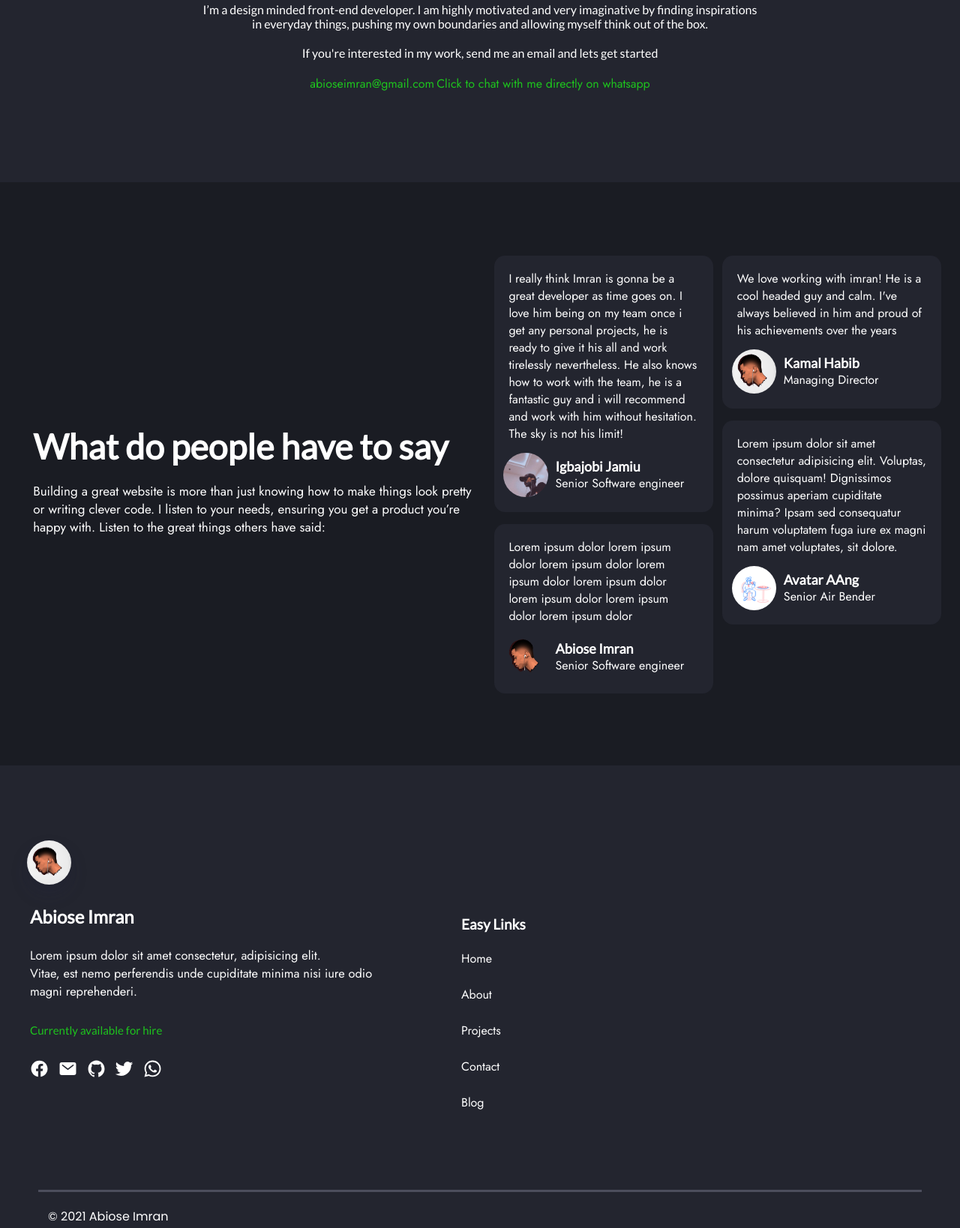
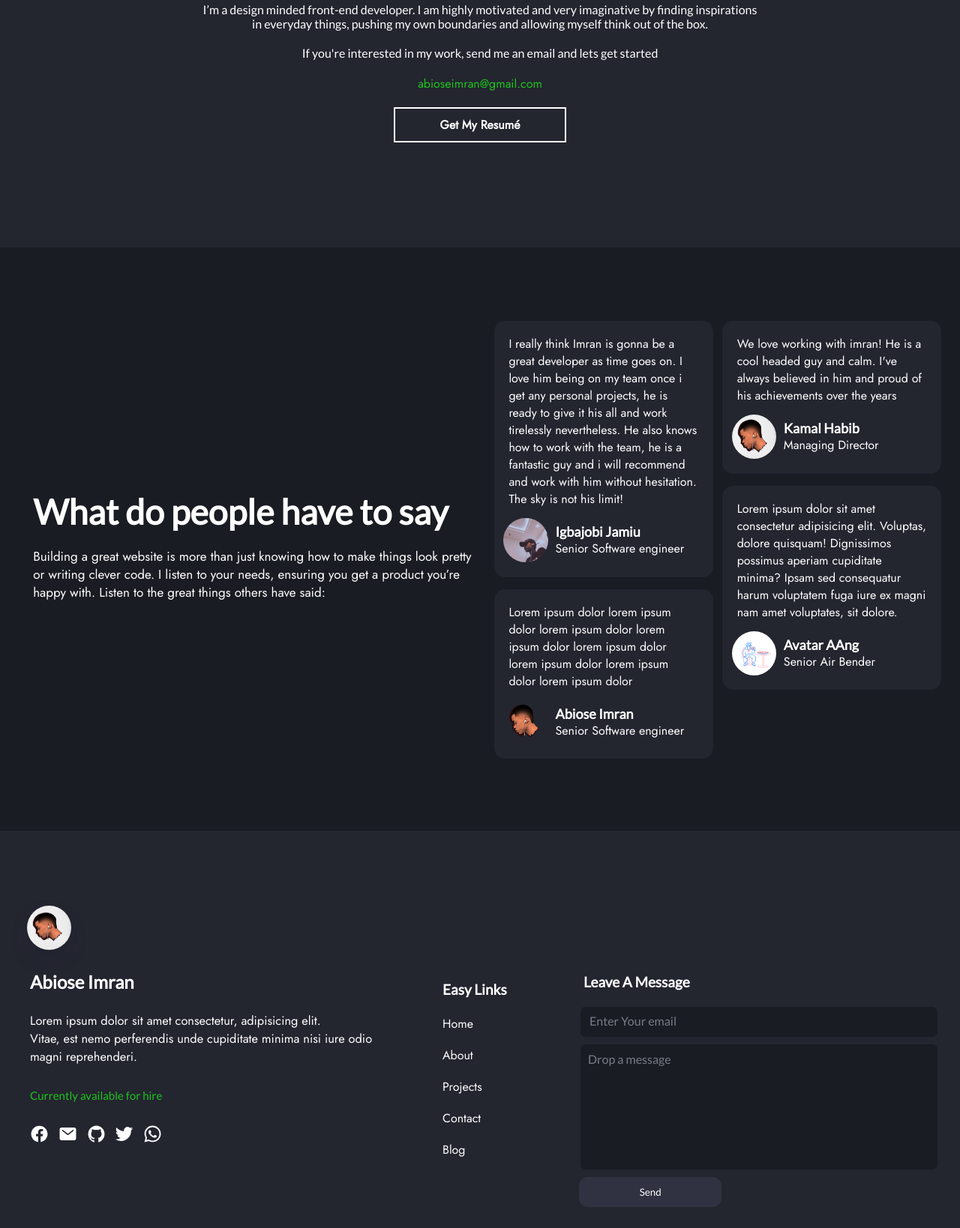
Before and after one commit to DevNifemi/my_portfolio, a plain HTML site: page contact.html in a window 1280 px wide. Shown: the part 553-2191 px from the top of the page at 75% size. Drawn offline with nearby package versions, Linux system fonts and the light colour scheme.

```diff
--- a/contact.html
+++ b/contact.html
@@ -127,8 +127,7 @@
             </p>
             <a href="mailto:abioseimran@gmail.com">abioseimran@gmail.com</a>
 
-            <a href="https://api.whatsapp.com/send?phone=+2348054621599">
-                 Click to chat with me directly on whatsapp</a>
+            <a class='btn' download href="https://drive.google.com/uc?export=download&id=1-ZJ6IQ5iPm-62C-ShVHNKSOFBqv7fS0q">Get My Resumé</a>
         </div>
     </div>
 
@@ -224,12 +223,20 @@
 
           <ul class="second-grid">
               <h4>Easy Links</h4>
-              <a href="index.html">Home</a>
-              <a href="about.html">About</a>
-              <a href="project.html">Projects</a>
-              <a href="contact.html">Contact</a>
+              <a href="index.html">Home</a> <br>
+              <a href="about.html">About</a> <br>
+              <a href="project.html">Projects</a> <br>
+              <a href="contact.html">Contact</a> <br>
               <a href="blog.html">Blog</a>
           </ul>
+
+          <form action="https://formsubmit.co/abioseimran@gmail.com" method="POST">
+              <h4>Leave A Message</h4>
+              <input name='email' type="email" required placeholder="Enter Your email"/>
+              <textarea name='text' required placeholder="Drop a message" name="" id="" cols="30" rows="7"></textarea>
+              <input type="hidden" name="_captcha" value="false">
+              <button class='form-btn' type="submit">Send</button>
+          </form>
         </div>
 
         <div class="line-container">
@@ -238,7 +245,6 @@
         <p class="copyright">© 2021 Abiose Imran</p>
     </footer>
 
-
     <!-- javascripts helper tools! -->
     <script src="js/index.js" defer></script>
     <script src="https://unpkg.com/ionicons@5.4.0/dist/ionicons.js"></script>
--- a/css/index.css
+++ b/css/index.css
@@ -763,7 +763,8 @@
 .footer-grid{
     margin-bottom: 80px;
     display: grid;
-    grid-template-columns: 600px 200px auto;
+/* padding: 10px; */
+    grid-template-columns: 600px 150px auto;
 }
 /* footer contents */
 .first-grid h2{
@@ -787,17 +788,17 @@
 }
 .second-grid{
     margin-top: 100px;
-    display: flex;
-    margin-left: -25px;
-    flex-direction: column;
+    display: block;
+    margin-left: -50px;
 }
 .second-grid h4{
     font-size: 19px;
     margin-bottom: 23px;
 }
-.second-grid>a{
-    margin-bottom: 25px;
+.second-grid > a{
     font-size: 16px;
+    display: block;
+    width: 50%;
     font-weight: normal !important;
     list-style-type: none;
 }
@@ -838,12 +839,13 @@
     flex-direction: column;
     justify-content: center;
     padding-right: 30px;
-    margin-left: 19px;
+    margin-left: 24px;
     margin-top: 90px;
 }
-.form h4{
+form h4{
     font-size: 19px;
-    margin-bottom: 23px;
+    margin-bottom: 12px;
+    margin-left: 4px;
 }
 input{
     background-color: #1A1C23;
@@ -883,6 +885,8 @@
     margin-left: auto;
     margin-right: auto;
     text-align: center;
+    display: flex;
+    flex-direction: column;
 }
 .page-topic h1{
     font-size: 65px;
@@ -892,14 +896,36 @@
     padding: 0 10px;
     margin-bottom: 20px;
 }
-.contact-me>a{
+.contact-me{
+    display: grid;
+}
+.btn{
+    padding: 10px 15px;
+    border: 2px solid var(--dark-mode-text-color);
+    color: var();
+    margin-top: 20px;
+    display: flex;
+    justify-content: center;
+    cursor: pointer;
+    width: 30%;
+    justify-self: center;
+    margin-bottom: 20px;
+    transition: all .4s ease-in;
+}
+.btn:hover{
+    /* border: 2px dotted wheat; */
+    border: 2px solid transparent;
+    background-color: wheat;
+    color: #000;
+}
+.contact-me>a:not(.btn){
     text-decoration: none;
     font-weight: 400;
     font-size: medium;
     color: var(--footer-text-color);
     transition: all .2s ease-out;
 }
-.contact-me>a:hover{
+.contact-me>a:not(.btn):hover{
     text-decoration: underline;
     color: rgb(255, 208, 0);
 }
--- a/css/media-query.css
+++ b/css/media-query.css
@@ -148,11 +148,11 @@
     }
     form{
         width: 96%;
-        padding: 0 17px;
-        margin-top: -5px;
+        padding-left: 14px;
+        margin-top: 45px;
     }
     .second-grid{
-        margin-left: 0px;
+        margin: 0px;
     }
     /* section two of comment card  */
     .topic-outline{
@@ -234,10 +234,10 @@
     form{
         width: 90%;
         padding: 0 17px;
-        margin-top: 5px;
+        margin-top: 20px;
     }
     .second-grid{
-        margin-left: 0px;
+        margin: 0px;
     }
     nav{
         display: none;
```
Also changed, not shown: about.html (+12 -4 lines), blog.html (+12 -4 lines), index.html (+14 -7 lines), journey_into_tech_blog.html (+12 -5 lines), project.html (+36 -5 lines), img/bxl-redux.svg (added), img/crm-tb.png (added), 2 other files.
